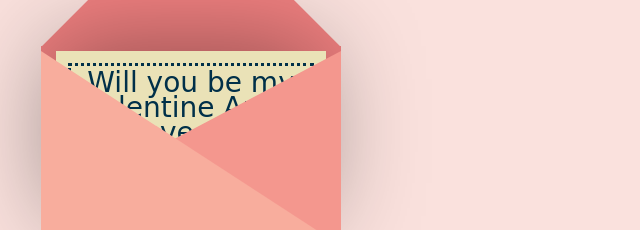
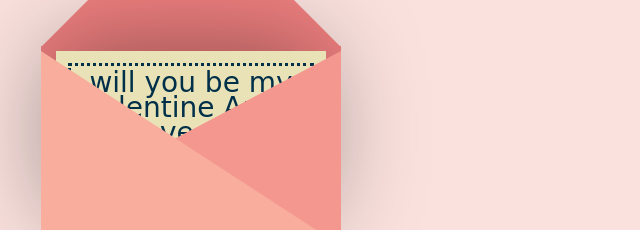
Before and after one commit to foujaanjs/lucky, a plain HTML site: page index.html in a window 1280 px wide. Shown: the part 292-522 px from the top of the page, 449-1089 px from the left. Drawn offline with nearby package versions, Linux system fonts and the light colour scheme.

Commit message:
Update index.html

```diff
--- a/index.html
+++ b/index.html
@@ -16,7 +16,7 @@
             <div class="envelope"></div>
             <div class="front"></div>
             <div class="card">
-                <div class="text">Will you be my Valentine Anu !<br> Love you chellam!</br></div>
+                <div class="text">will you be my Valentine Anu !<br> Love you chellam!</br></div>
                 <div class="heart"></div>
             </div>
         </div>
```
